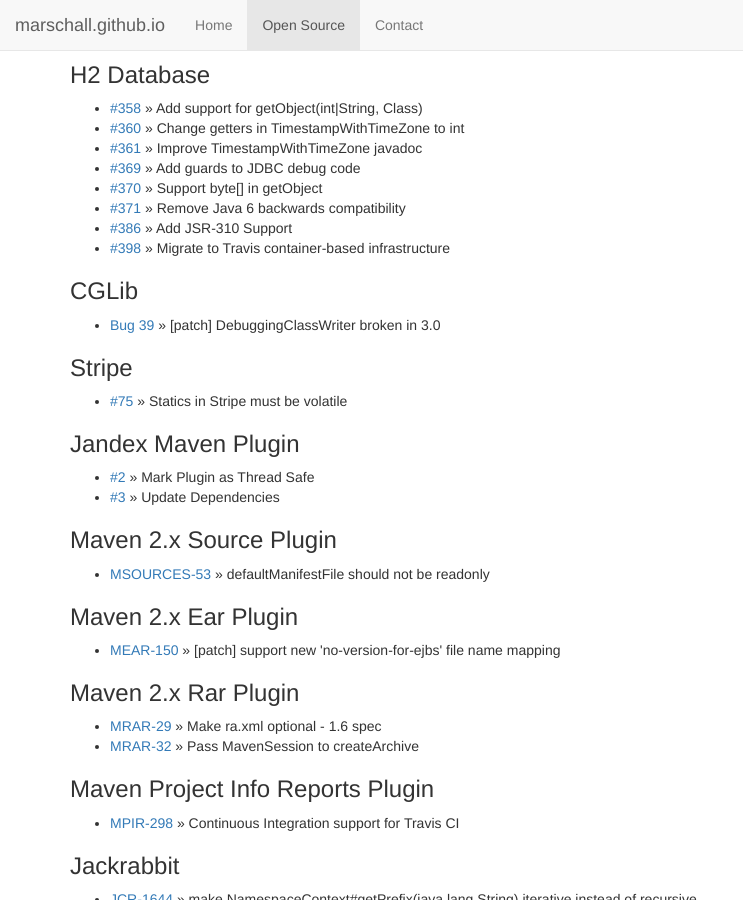
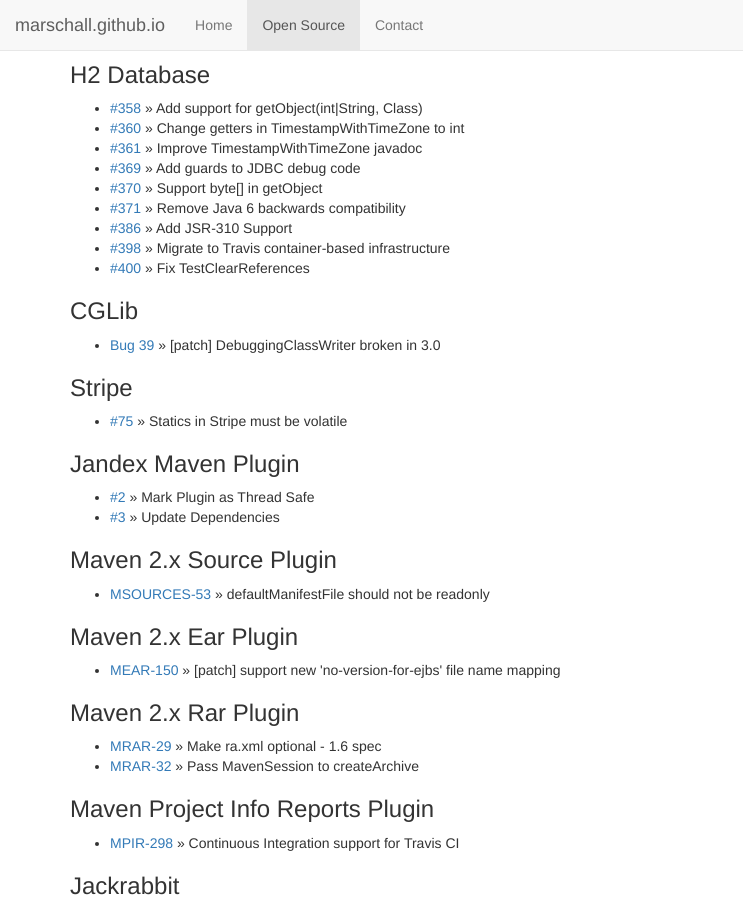
Before and after one commit to marschall/marschall.github.com, a Jekyll site: the page built from open-source.html, in a window 1280 px wide and 900 px high, scrolled down 4166 px. Shown: the whole window, without its empty margins (0-743 px from the left). Built offline with Jekyll 4.4.1, drawn with Linux system fonts in a browser that asks for light colours.

Commit message:
add h2#400

```diff
--- a/open-source.html
+++ b/open-source.html
@@ -267,7 +267,7 @@
   <li><a href="https://github.com/h2database/h2database/pull/371">#371</a> &raquo; Remove Java 6 backwards compatibility</li>
   <li><a href="https://github.com/h2database/h2database/pull/386">#386</a> &raquo; Add JSR-310 Support</li>
   <li><a href="https://github.com/h2database/h2database/pull/398">#398</a> &raquo; Migrate to Travis container-based infrastructure</li>
-
+  <li><a href="https://github.com/h2database/h2database/pull/400">#400</a> &raquo; Fix TestClearReferences</li>
 </ul>
 <h3>CGLib</h3>
 <ul>
```
